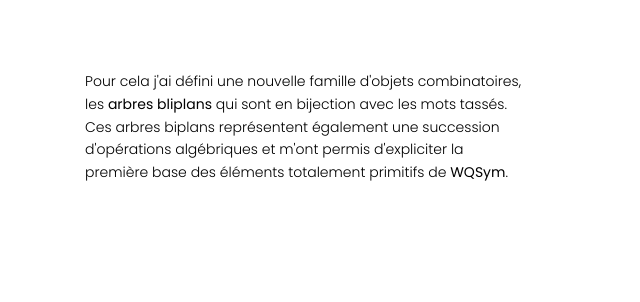
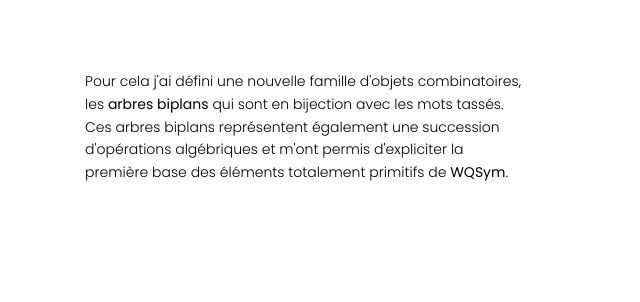
Before and after one commit to hugo-mlodecki/hugo-mlodecki.github.io, a plain HTML site: page recherche.html in a window 1280 px wide. Shown: the part 892-1194 px from the top of the page, 0-640 px from the left. Drawn offline with nearby package versions, Linux system fonts and the light colour scheme; some packages are replaced by stand-ins of ours.

Commit message:
fix bliplan biplan

```diff
--- a/recherche.html
+++ b/recherche.html
@@ -1,4 +1,4 @@
-<!--Generated automatically by Hugo, Sun Apr 11 12:39:36 2021-->
+<!--Generated automatically by Hugo, Sun Apr 11 12:42:01 2021-->
 <!DOCTYPE html>
 <html lang="zxx" class="no-js">
   <head>
@@ -119,7 +119,7 @@
 
 	      <!-- Pour cela j'ai defini une -->
 <!-- 	      nouvelle famille d'objets combinatoire, les <strong>arbres -->
-<!-- 	      bliplans</strong> qui sont en bijection avec les mots tassés. Ces -->
+<!-- 	      biplans</strong> qui sont en bijection avec les mots tassés. Ces -->
 <!-- 	      arbres biplans représentent également une succession d'opérations -->
 <!-- 	      algébriques et m'ont permis d'expliciter la première base des -->
 <!-- 	      éléments totalement primitifs de <strong>WQSym</strong>. -->
@@ -140,7 +140,7 @@
 	    <!-- <h1 class="text-uppercase">Personal Details</h1> -->
 	    <p>
 	      Pour cela j'ai défini une nouvelle famille d'objets combinatoires,
-	      les <strong>arbres bliplans</strong> qui sont en bijection avec
+	      les <strong>arbres biplans</strong> qui sont en bijection avec
 	      les mots tassés. Ces arbres biplans représentent également une
 	      succession d'opérations algébriques et m'ont permis d'expliciter
 	      la première base des éléments totalement primitifs
```
Also changed, not shown: contact.html (+1 -1 lines), enseignement.html (+1 -1 lines), index.html (+1 -1 lines).
